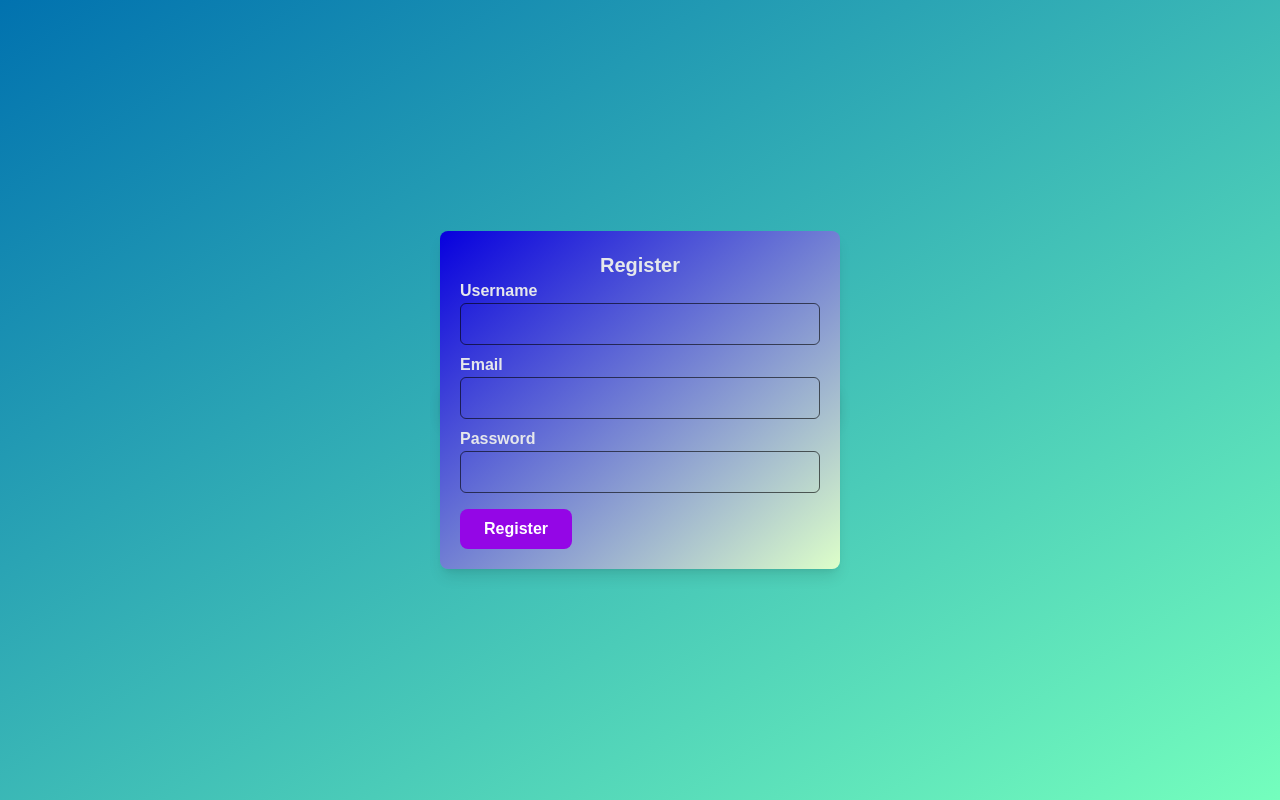
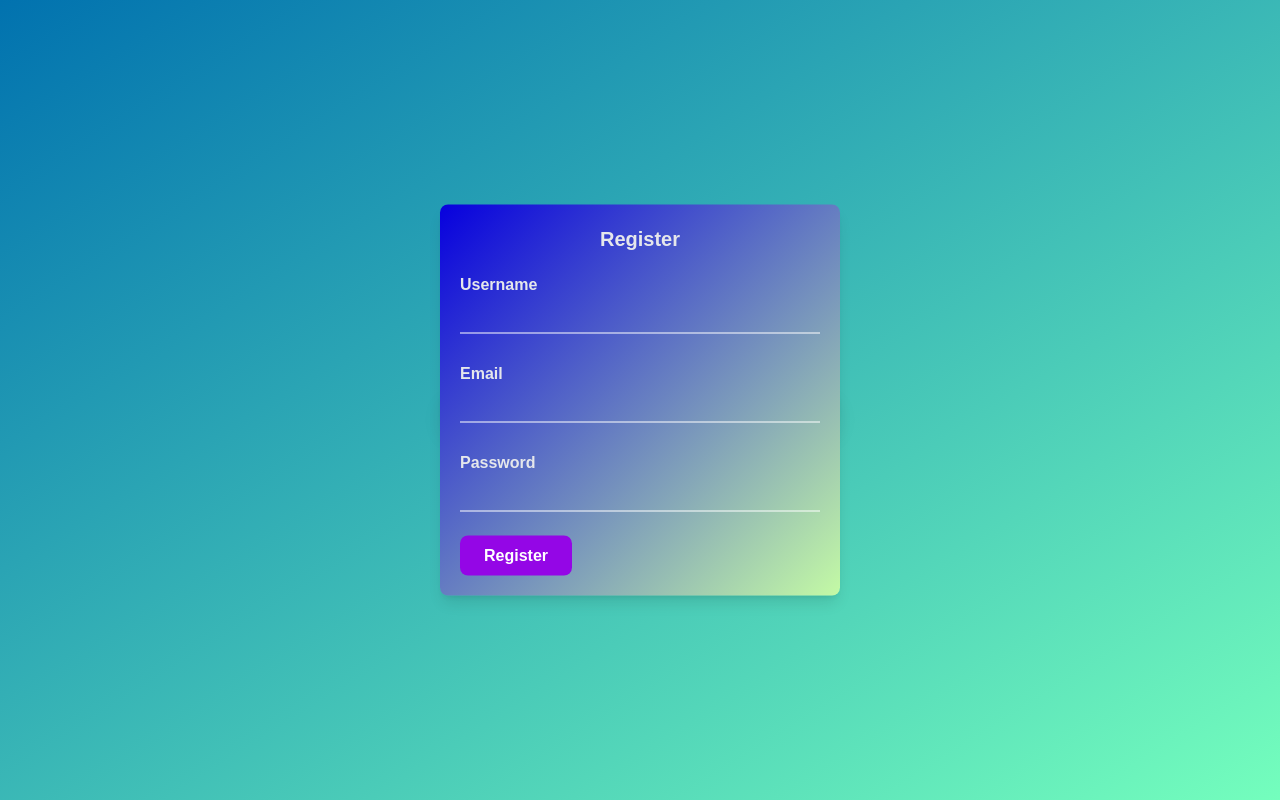
Before and after one commit to umair763/Todo-App-Full-Stack, a React (Vite) app in the folder client/: page / in a window 1280 px wide. Both pictures are taken after a click on the button "Register". Built offline with nearby package versions, Linux system fonts and the light colour scheme; a web font is replaced by a local one.

Commit message:
Update LoginForm and Registeruser styles

```diff
--- a/client/src/components/LoginForm.jsx
+++ b/client/src/components/LoginForm.jsx
@@ -39,7 +39,7 @@ function LoginForm({ setlogin }) {
    return (
       <>
          <div className="min-h-screen bg-gradient-to-br from-[#0172af] to-[#74febd] flex justify-center items-center p-4">
-            <div className="bg-gradient-to-br from-[#6157ff] to-[#ee49fd] justify-center absolute top-1/2 left-1/2 transform -translate-x-1/2 -translate-y-1/2 p-5 rounded-lg font-caros-light text-gray-200 min-w-[250px] shadow-lg md:min-w-[400px]">
+            <div className="bg-gradient-to-br from-[#5d53e7] to-[#ea26fb] justify-center absolute top-1/2 left-1/2 transform -translate-x-1/2 -translate-y-1/2 p-5 rounded-xl font-caros-light text-gray-200 min-w-[250px] shadow-xl md:min-w-[400px]">
                {showRegister ? (
                   <Registeruser />
                ) : (
@@ -47,31 +47,31 @@ function LoginForm({ setlogin }) {
                      <h2 className="text-center text-xl font-extrabold">Login form</h2>
                      <form onSubmit={handleSubmit}>
                         <div className="flex flex-col justify-center mb-2 font-bold">
-                           <label>User name</label>
+                           <label className="pt-5 pb-3">User name</label>
                            <input
                               type="text"
                               required
-                              className="rounded-md p-2 border border-black/60 bg-transparent text-gray-200 font-caros-light focus:outline-none"
+                              className="border-b border-white bg-transparent text-white-100 font-caros-light focus:outline-none"
                            />
                         </div>
                         <div className="flex flex-col justify-center mb-2 font-bold">
-                           <label>Email</label>
+                           <label className="pt-5 pb-3">Email</label>
                            <input
                               type="email"
                               value={email}
                               onChange={(e) => setEmail(e.target.value)}
                               required
-                              className="rounded-md p-2 border border-black/60 bg-transparent text-gray-200 font-caros-light focus:outline-none"
+                              className="border-b border-white bg-transparent text-white-100 font-caros-light focus:outline-none"
                            />
                         </div>
                         <div className="flex flex-col justify-center mb-2 font-bold">
-                           <label>Password</label>
+                           <label className="pt-5 pb-3">Password</label>
                            <input
                               type="password"
                               value={password}
                               onChange={(e) => setPassword(e.target.value)}
                               required
-                              className="rounded-md p-2 border border-black/60 bg-transparent font-caros-light focus:outline-none"
+                              className="border-b border-white bg-transparent text-white-100 font-caros-light focus:outline-none"
                            />
                         </div>
                         {error && <p className="text-red-500">{error}</p>}
--- a/client/src/components/Registeruser.jsx
+++ b/client/src/components/Registeruser.jsx
@@ -40,46 +40,46 @@ function Registeruser() {
 
    return (
       <>
-         <div className="bg-gradient-to-br from-[#0700DE] to-[#DDFFC9] justify-center absolute top-1/2 left-1/2 transform -translate-x-1/2 -translate-y-1/2 p-5 rounded-lg font-caros-light text-gray-200 min-w-[250px] shadow-lg md:min-w-[400px]">
+         <div className="bg-gradient-to-br from-[#0700DE] to-[#c4faa5] justify-center absolute top-1/2 left-1/2 transform -translate-x-1/2 -translate-y-1/2 p-5 rounded-lg font-caros-light text-gray-200 min-w-[250px] shadow-lg md:min-w-[400px]">
             <h2 className="text-center text-xl font-extrabold">Register</h2>
             <form onSubmit={handleSubmit}>
                <div className="flex flex-col justify-center mb-2 font-bold">
-                  <label>Username</label>
+                  <label className="pt-5 pb-3">Username</label>
                   <input
                      type="text"
                      value={username}
                      onChange={(e) => setUsername(e.target.value)}
                      required
-                     className="rounded-md p-2 border border-black/60 bg-transparent text-gray-200 font-caros-light focus:outline-none"
+                     className="border-b border-white bg-transparent text-white-100 font-caros-light focus:outline-none"
                   />
                </div>
 
                <div className="flex flex-col justify-center mb-2 font-bold">
-                  <label>Email</label>
+                  <label className="pt-5 pb-3">Email</label>
                   <input
                      type="email"
                      value={email}
                      onChange={(e) => setEmail(e.target.value)}
                      required
-                     className="rounded-md p-2 border border-black/60 bg-transparent text-gray-200 font-caros-light focus:outline-none"
+                     className="border-b border-white bg-transparent text-white-100 font-caros-light focus:outline-none"
                   />
                </div>
 
                <div className="flex flex-col justify-center mb-2 font-bold">
-                  <label>Password</label>
+                  <label className="pt-5 pb-3">Password</label>
                   <input
                      type="password"
                      value={password}
                      onChange={(e) => setPassword(e.target.value)}
                      required
-                     className="rounded-md p-2 border border-black/60 bg-transparent font-caros-light focus:outline-none"
+                     className="border-b border-white bg-transparent text-white-100 font-caros-light focus:outline-none"
                   />
                </div>
 
                {error && <p className="text-red-500">{error}</p>}
                {success && <p className="text-green-500">{success}</p>}
 
-               <div className="flex flex-row gap-3 mt-4">
+               <div className="flex flex-row gap-3 mt-6 ">
                   <button
                      type="submit"
                      className="bg-[#9406e6] text-white rounded-lg p-2 px-6 font-bold hover:bg-[#8306ca] cursor-pointer"
```
